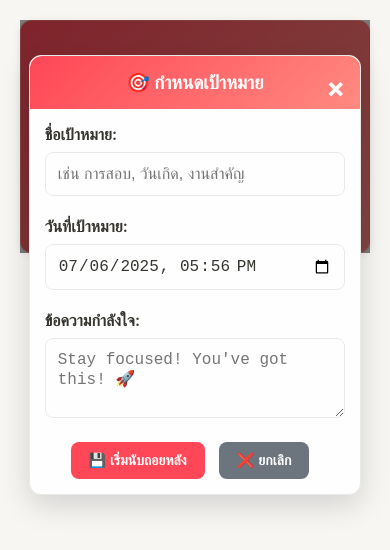
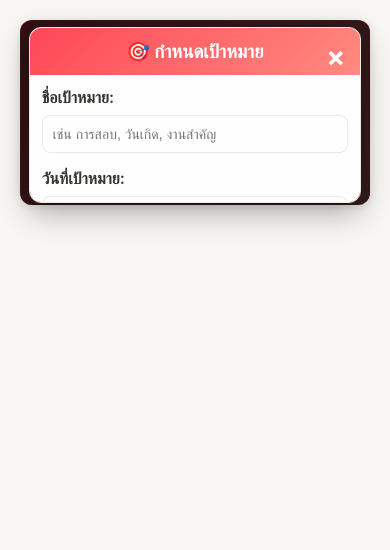
Before and after one commit to wisawapan00/notion-widgets, a plain HTML site: page countdown/index.html in a window 390 px wide. Both pictures are taken after a click on the element 195 px from the left and 136 px from the top of the page. Drawn offline with Linux system fonts and the light colour scheme.

Commit message:
update countdown

```diff
--- a/countdown/index.html
+++ b/countdown/index.html
@@ -34,50 +34,6 @@
             margin: 0;
             padding: 0;
             position: relative;
-        }
-
-        @media (max-width: 768px) {
-            .exam-countdown {
-                padding: 30px 20px;
-            }
-
-            .countdown-timer {
-                font-size: 2rem;
-            }
-
-            .modal-content {
-                width: 95%;
-                margin: 15% auto;
-                max-height: 60vh;
-            }
-
-            .modal-header {
-                padding: 15px;
-            }
-
-            .modal-body {
-                padding: 15px;
-            }
-
-            .btn {
-                padding: 10px 18px;
-                font-size: 14px;
-            }
-        }
-
-        @media (max-width: 480px) {
-            .countdown-timer {
-                font-size: 1.5rem;
-            }
-
-            .exam-countdown {
-                padding: 25px 15px;
-            }
-
-            .modal-content {
-                margin: 10% auto;
-                max-height: 70vh;
-            }
         }
 
         .exam-countdown {
@@ -120,7 +76,7 @@
             text-shadow: 2px 2px 4px rgba(0,0,0,0.2);
         }
 
-        /* Modal Popup Styles */
+        /* Modal Popup Styles - Contained within widget */
         .modal {
             display: none;
             position: absolute;
@@ -129,20 +85,21 @@
             top: 0;
             width: 100%;
             height: 100%;
-            background-color: rgba(0,0,0,0.5);
+            background-color: rgba(0,0,0,0.8);
+            border-radius: 12px;
             animation: fadeIn 0.3s ease;
         }
 
         .modal-content {
             background-color: #fefefe;
-            margin: 20% auto;
+            margin: 10% auto;
             padding: 0;
             border-radius: 12px;
             width: 90%;
-            max-width: 450px;
-            max-height: 70vh;
+            max-width: 400px;
+            max-height: 80%;
             overflow-y: auto;
-            box-shadow: 0 10px 30px rgba(0,0,0,0.15);
+            box-shadow: 0 10px 30px rgba(0,0,0,0.3);
             animation: slideIn 0.3s ease;
             border: 1px solid var(--border-color);
             position: relative;
@@ -154,6 +111,7 @@
             color: white;
             border-radius: 12px 12px 0 0;
             text-align: center;
+            position: relative;
         }
 
         .modal-body {
@@ -169,6 +127,7 @@
             font-weight: bold;
             cursor: pointer;
             z-index: 1001;
+            line-height: 1;
         }
 
         .close:hover {
@@ -284,18 +243,20 @@
             }
         }
 
+        /* Responsive Design */
         @media (max-width: 768px) {
             .exam-countdown {
-                padding: 40px 20px;
+                padding: 30px 20px;
             }
 
             .countdown-timer {
-                font-size: 2.5rem;
+                font-size: 2rem;
             }
 
             .modal-content {
                 width: 95%;
-                margin: 10% auto;
+                margin: 5% auto;
+                max-height: 90%;
             }
 
             .modal-header {
@@ -308,6 +269,38 @@
 
             .btn {
                 padding: 10px 18px;
+                font-size: 14px;
+            }
+        }
+
+        @media (max-width: 480px) {
+            .countdown-timer {
+                font-size: 1.5rem;
+            }
+
+            .exam-countdown {
+                padding: 25px 15px;
+            }
+
+            .modal-content {
+                margin: 2% auto;
+                max-height: 95%;
+            }
+
+            .modal-header {
+                padding: 12px;
+            }
+
+            .modal-body {
+                padding: 12px;
+            }
+
+            .form-group {
+                margin-bottom: 15px;
+            }
+
+            input, textarea {
+                padding: 10px;
                 font-size: 14px;
             }
         }
@@ -329,7 +322,7 @@
             <p class="click-hint">👆 คลิกเพื่อกำหนดเป้าหมาย</p>
         </div>
 
-        <!-- Modal Popup -->
+        <!-- Modal Popup - Now contained within the widget -->
         <div id="examModal" class="modal">
             <div class="modal-content">
                 <div class="modal-header">
@@ -364,7 +357,7 @@
     </div>
 
     <script>
-        // Use localStorage for data persistence
+        // Use in-memory storage for data persistence
         let currentTarget = null;
         let countdownInterval = null;
 
@@ -380,7 +373,7 @@
             document.getElementById('closeModal').addEventListener('click', closeModal);
             document.getElementById('examFormData').addEventListener('submit', saveTarget);
 
-            // Close modal when clicking outside
+            // Close modal when clicking outside the content
             document.getElementById('examModal').addEventListener('click', function(e) {
                 if (e.target === this) {
                     closeModal();
@@ -411,13 +404,11 @@
             }
 
             modal.style.display = 'block';
-            document.body.style.overflow = 'hidden';
         }
 
         function closeModal() {
             const modal = document.getElementById('examModal');
             modal.style.display = 'none';
-            document.body.style.overflow = 'auto';
 
             // Reset form only if no current target
             if (!currentTarget) {
@@ -439,7 +430,6 @@
             };
 
             currentTarget = target;
-            saveTargetToStorage();
             closeModal();
             updateCountdown();
 
@@ -505,31 +495,9 @@
             countdownDisplay.className = `exam-countdown fade-in pulse ${colorClass}`;
         }
 
-        function saveTargetToStorage() {
-            if (currentTarget) {
-                localStorage.setItem('currentTarget', JSON.stringify(currentTarget));
-            } else {
-                localStorage.removeItem('currentTarget');
-            }
-        }
-
         function loadSavedTarget() {
-            const savedTarget = localStorage.getItem('currentTarget');
-            if (savedTarget) {
-                try {
-                    const target = JSON.parse(savedTarget);
-                    target.date = new Date(target.date);
-                    currentTarget = target;
-
-                    // Start countdown if target exists
-                    if (countdownInterval) {
-                        clearInterval(countdownInterval);
-                    }
-                    countdownInterval = setInterval(updateCountdown, 1000);
-                } catch (error) {
-                    console.error('Error loading saved target:', error);
-                }
-            }
+            // In this version, we start with no saved target
+            // You can implement localStorage here if needed
         }
 
         function showNotification(message) {
@@ -555,7 +523,9 @@
             setTimeout(() => {
                 notification.style.animation = 'slideOutRight 0.3s ease';
                 setTimeout(() => {
-                    document.body.removeChild(notification);
+                    if (document.body.contains(notification)) {
+                        document.body.removeChild(notification);
+                    }
                 }, 300);
             }, 3000);
         }
```
